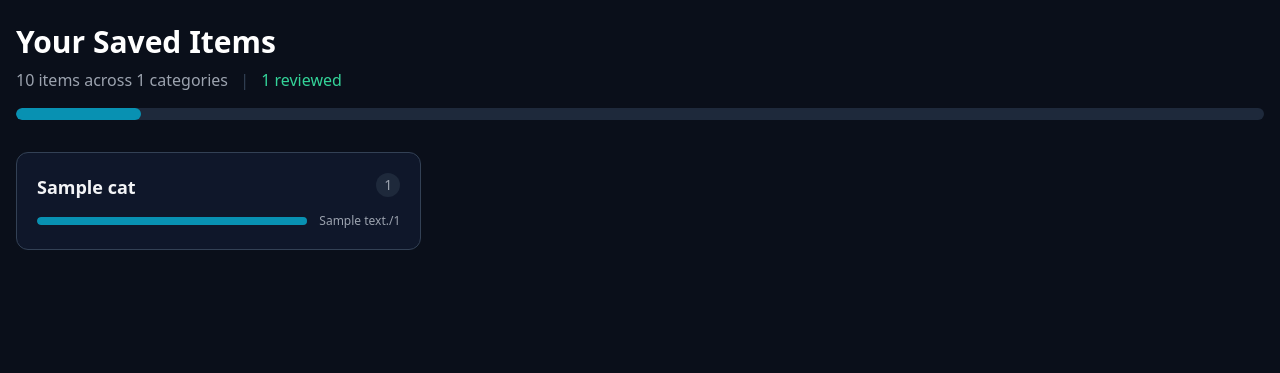
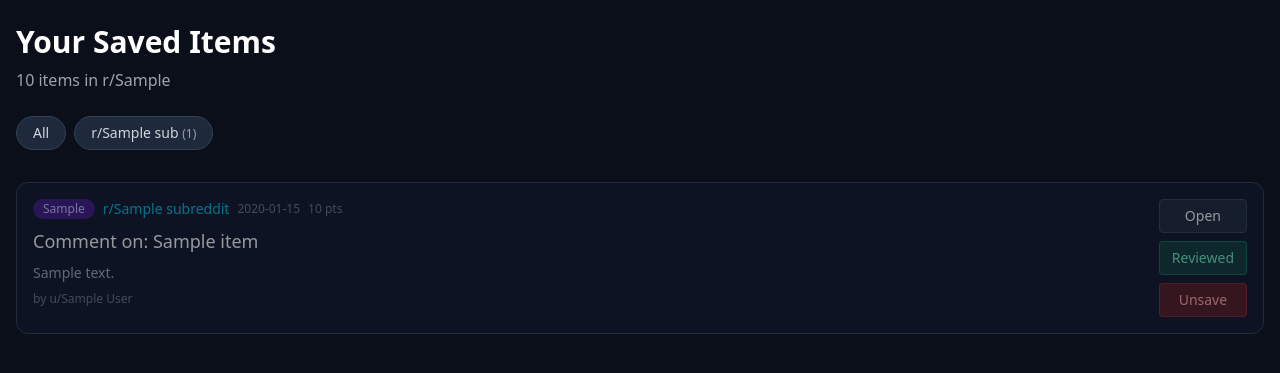
Before and after one commit to LukeEvansTech/redditvault, a Flask app: template webapp/templates/index.html in a window 1280 px wide. Shown: the part 61-434 px from the top of the page. Run offline with Flask 3, Linux system fonts and the light colour scheme; the template is opened without the code that fills it: most values are stand-ins (such as "Sample title", 1, 10 or a date in 2020); some libraries are stand-ins or nearby versions.

Commit message:
feat: redesign homepage with paginated items and subreddit nav bar
Replace the category cards grid with a horizontally scrollable subreddit
pill bar and a paginated list of recent saved items (newest first),
reusing item card markup from the category page.

```diff
--- a/webapp/templates/category.html
+++ b/webapp/templates/category.html
@@ -5,7 +5,7 @@
 {% block content %}
 <div class="mb-6">
     <a href="/" class="text-cyan-500 hover:text-cyan-400 text-sm transition-colors">
-        <span class="mr-1">&larr;</span> Back to categories
+        <span class="mr-1">&larr;</span> Back to home
     </a>
     <h1 class="text-2xl font-bold mt-2 text-white">
         {{ name }}
--- a/webapp/templates/index.html
+++ b/webapp/templates/index.html
@@ -1,44 +1,97 @@
 {% extends "base.html" %}
 
 {% block content %}
-<div class="mb-8">
+<div class="mb-6">
     <h1 class="text-3xl font-bold mb-2 text-white">
         Your Saved Items
     </h1>
     <p class="text-gray-400">
-        {{ total }} items across {{ categories|length }} categories
-        <span class="mx-2 text-dark-600">|</span>
-        <span class="text-emerald-400">{{ total_reviewed }} reviewed</span>
+        {{ total }} item{{ 's' if total != 1 }}{% if current_subreddit %} in r/{{ current_subreddit }}{% endif %}
     </p>
+</div>
 
-    <div class="mt-4 bg-dark-700 rounded-full h-3 overflow-hidden">
-        {% set pct = (total_reviewed / total * 100) if total > 0 else 0 %}
-        <div class="progress-bar h-full rounded-full" style="width: {{ pct }}%"></div>
+<!-- Subreddit nav bar -->
+<div class="mb-6 overflow-x-auto pb-2">
+    <div class="flex gap-2 flex-nowrap">
+        <a href="/"
+           class="shrink-0 rounded-full px-4 py-1.5 text-sm font-medium transition-colors
+                  {% if not current_subreddit %}bg-cyan-600 text-white{% else %}bg-dark-700 text-gray-300 hover:bg-dark-600 border border-dark-600{% endif %}">
+            All
+        </a>
+        {% for sub in subreddits %}
+        <a href="/?subreddit={{ sub.name }}"
+           class="shrink-0 rounded-full px-4 py-1.5 text-sm font-medium transition-colors
+                  {% if current_subreddit == sub.name %}bg-cyan-600 text-white{% else %}bg-dark-700 text-gray-300 hover:bg-dark-600 border border-dark-600{% endif %}">
+            r/{{ sub.name }} <span class="text-xs opacity-70">({{ sub.count }})</span>
+        </a>
+        {% endfor %}
     </div>
 </div>
 
-<div class="grid grid-cols-1 md:grid-cols-2 lg:grid-cols-3 gap-4">
-    {% for cat in categories %}
-    <a href="/category/{{ cat.name }}"
-       class="category-card block rounded-xl p-5 group">
-        <div class="flex justify-between items-start mb-3">
-            <h2 class="text-lg font-semibold text-gray-100 group-hover:text-cyan-400 transition-colors">
-                {{ cat.name }}
-            </h2>
-            <span class="text-sm text-gray-400 bg-dark-700 px-2 py-0.5 rounded-full">{{ cat.count }}</span>
+<!-- Items -->
+<div class="space-y-4">
+    {% for item in items %}
+    <div class="item-card rounded-xl p-4 {% if item.reviewed %}reviewed{% endif %}">
+        <div class="flex justify-between items-start gap-4">
+            <div class="flex-1 min-w-0">
+                <div class="flex items-center gap-2 mb-2">
+                    <span class="text-xs px-2.5 py-0.5 rounded-full font-medium {% if item.item_type == 'post' %}badge-post{% else %}badge-comment{% endif %}">
+                        {{ item.item_type }}
+                    </span>
+                    <a href="/?subreddit={{ item.subreddit }}" class="text-sm text-cyan-500 hover:text-cyan-400 transition-colors">r/{{ item.subreddit }}</a>
+                    <span class="text-xs text-gray-500">{{ item.created_utc.strftime('%Y-%m-%d') }}</span>
+                    <span class="text-xs text-gray-500">{{ item.score }} pts</span>
+                </div>
+
+                {% if item.item_type == 'post' %}
+                <a href="{{ item.permalink }}" target="_blank"
+                   class="text-lg font-medium hover:text-cyan-400 block truncate transition-colors">
+                    {{ item.title }}
+                </a>
+                {% if item.selftext %}
+                <p class="text-gray-400 text-sm mt-2 line-clamp-2">{{ item.selftext[:200] }}{% if item.selftext|length > 200 %}...{% endif %}</p>
+                {% elif not item.is_self %}
+                <p class="text-gray-500 text-sm mt-1 truncate flex items-center gap-1">
+                    <svg class="w-3 h-3" fill="none" stroke="currentColor" viewBox="0 0 24 24">
+                        <path stroke-linecap="round" stroke-linejoin="round" stroke-width="2" d="M13.828 10.172a4 4 0 00-5.656 0l-4 4a4 4 0 105.656 5.656l1.102-1.101m-.758-4.899a4 4 0 005.656 0l4-4a4 4 0 00-5.656-5.656l-1.1 1.1"/>
+                    </svg>
+                    {{ item.url }}
+                </p>
+                {% endif %}
+                {% else %}
+                <a href="{{ item.permalink }}" target="_blank"
+                   class="text-lg font-medium hover:text-cyan-400 block truncate transition-colors">
+                    Comment on: {{ item.post_title }}
+                </a>
+                {% if item.body %}
+                <p class="text-gray-400 text-sm mt-2 line-clamp-2">{{ item.body[:200] }}{% if item.body|length > 200 %}...{% endif %}</p>
+                {% endif %}
+                {% endif %}
+
+                <p class="text-xs text-gray-500 mt-2">by u/{{ item.author }}</p>
+            </div>
+
+            <div class="flex flex-col gap-2">
+                <a href="{{ item.permalink }}" target="_blank"
+                   class="bg-dark-700 border border-dark-600 px-3 py-1.5 rounded text-sm text-center hover:border-cyan-600 transition-colors">
+                    Open
+                </a>
+                <button onclick="toggleReviewed('{{ item.reddit_id }}', this)"
+                        data-reviewed="{{ 'true' if item.reviewed else 'false' }}"
+                        class="btn-reviewed px-3 py-1.5 rounded text-sm {% if item.reviewed %}active{% endif %}">
+                    {% if item.reviewed %}Reviewed{% else %}Mark Reviewed{% endif %}
+                </button>
+                <button onclick="unsaveItem('{{ item.reddit_id }}', this)"
+                        class="btn-unsave px-3 py-1.5 rounded text-sm">
+                    Unsave
+                </button>
+            </div>
         </div>
-        <div class="flex items-center gap-3">
-            <div class="flex-1 bg-dark-700 rounded-full h-2 overflow-hidden">
-                {% set cat_pct = (cat.reviewed / cat.count * 100) if cat.count > 0 else 0 %}
-                <div class="progress-bar h-full rounded-full" style="width: {{ cat_pct }}%"></div>
-            </div>
-            <span class="text-xs text-gray-400">{{ cat.reviewed }}/{{ cat.count }}</span>
-        </div>
-    </a>
+    </div>
     {% endfor %}
 </div>
 
-{% if not categories %}
+{% if not items %}
 <div class="text-center py-16">
     <div class="card inline-block rounded-2xl p-8">
         <div class="text-6xl mb-4">
@@ -55,4 +108,37 @@
     </div>
 </div>
 {% endif %}
+
+<!-- Pagination -->
+{% if pagination.pages > 1 %}
+<nav class="mt-8 flex justify-center">
+    <div class="flex items-center gap-2">
+        {% if pagination.has_prev %}
+        <a href="?page={{ pagination.prev_num }}{% if current_subreddit %}&subreddit={{ current_subreddit }}{% endif %}"
+           class="bg-dark-700 border border-dark-600 px-3 py-1.5 rounded text-sm hover:border-cyan-600 transition-colors">
+            &larr; Prev
+        </a>
+        {% endif %}
+
+        {% for page_num in pagination.iter_pages(left_edge=1, right_edge=1, left_current=2, right_current=2) %}
+            {% if page_num %}
+                <a href="?page={{ page_num }}{% if current_subreddit %}&subreddit={{ current_subreddit }}{% endif %}"
+                   class="px-3 py-1.5 rounded text-sm transition-colors
+                          {% if page_num == pagination.page %}bg-cyan-600 text-white{% else %}bg-dark-700 border border-dark-600 hover:border-cyan-600{% endif %}">
+                    {{ page_num }}
+                </a>
+            {% else %}
+                <span class="text-gray-500 px-1">&hellip;</span>
+            {% endif %}
+        {% endfor %}
+
+        {% if pagination.has_next %}
+        <a href="?page={{ pagination.next_num }}{% if current_subreddit %}&subreddit={{ current_subreddit }}{% endif %}"
+           class="bg-dark-700 border border-dark-600 px-3 py-1.5 rounded text-sm hover:border-cyan-600 transition-colors">
+            Next &rarr;
+        </a>
+        {% endif %}
+    </div>
+</nav>
+{% endif %}
 {% endblock %}
```
